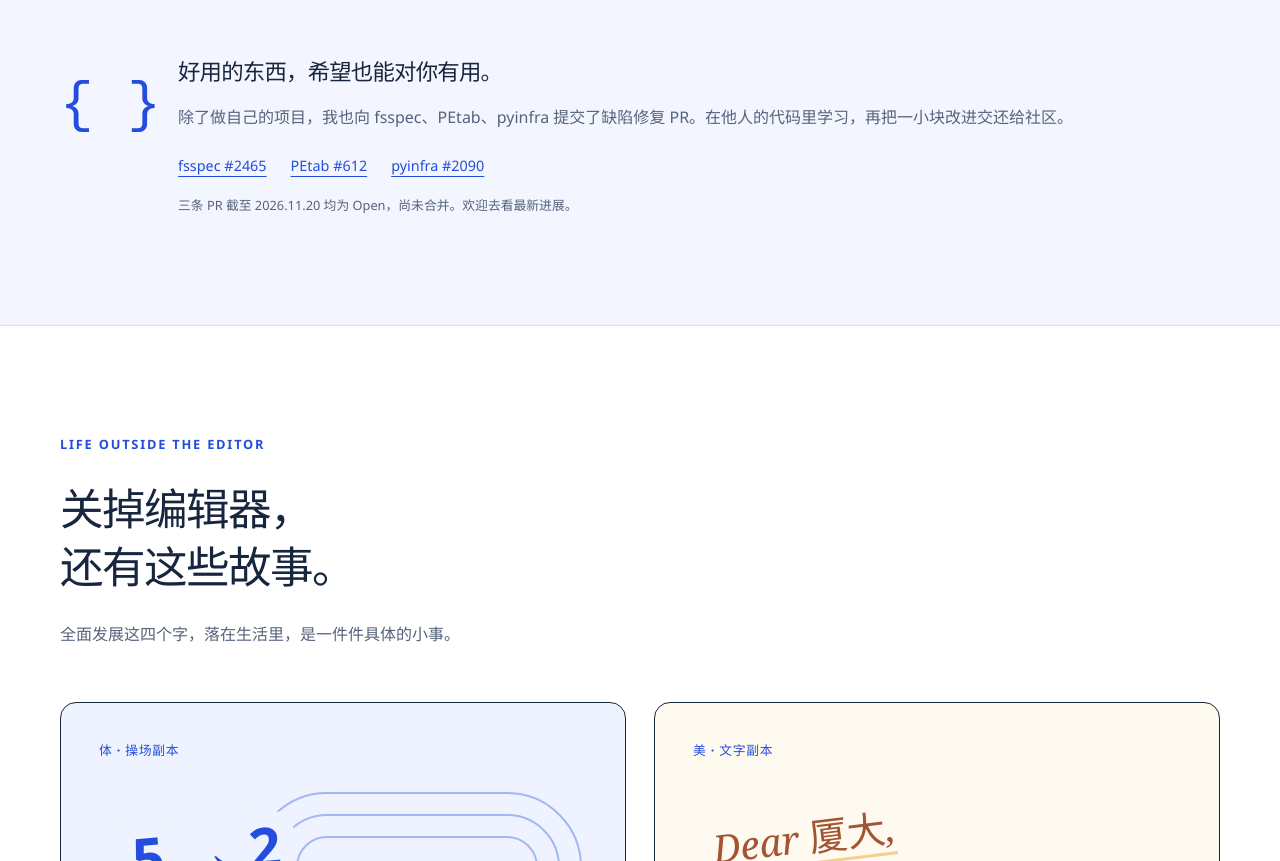
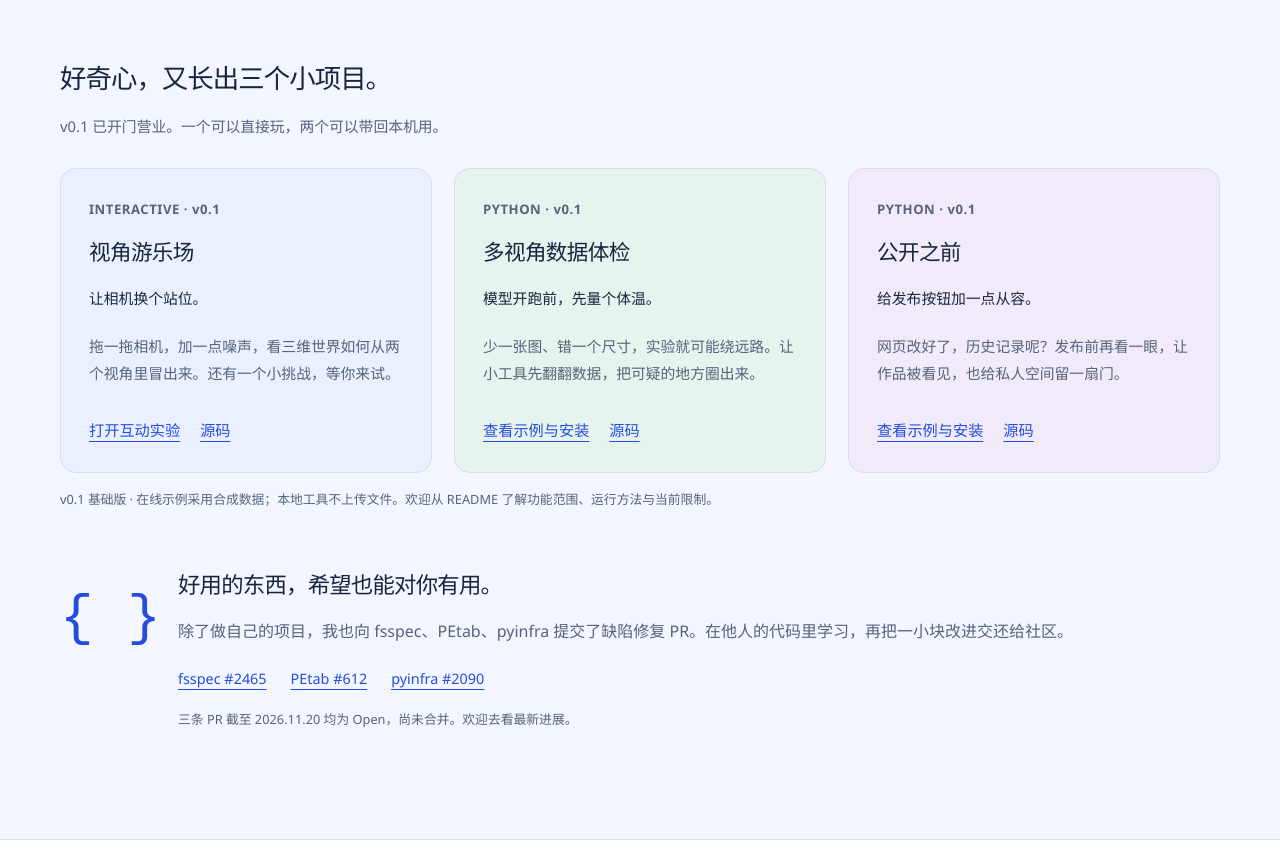
Before and after one commit to ChenYueqi2024/chenyueqi2024.github.io, a plain HTML site: page life/index.html in a window 1280 px wide. Shown: the part 3099-3960 px from the top of the page. Drawn offline with Linux system fonts and the light colour scheme.

Commit message:
Add three v0.1 open-source projects to both homepage versions

```diff
--- a/life/index.html
+++ b/life/index.html
@@ -39,6 +39,7 @@
       <div class="section-heading"><p class="eyebrow">MADE WITH CURIOSITY</p><h2 id="playground-title">脑洞有了，<br>那就动手做一个。</h2><p>写代码的快乐之一：一个小麻烦，真的可以变成一个小工具。</p></div>
       <article class="life-project slidepatch-project"><div class="project-copy"><span class="project-tag">给 PPT 换件衣服</span><h3>SlidePatch</h3><p>内容写好了，模板又换了？<br>把文字、图片和原生图表搬进新模板，保留继续编辑的自由。</p><p class="muted">这两张图是实际 PowerPoint 导出，内容为合成测试样例。</p><a class="button dark" href="https://github.com/ChenYueqi2024/SlidePatch">去看看它怎么做</a></div><div class="compare-demo"><div class="compare-frame"><img id="compare-image" src="../assets/slidepatch-after.webp" width="1280" height="720" alt="迁移后：正文采用蓝色学院模板，文字保持可编辑" loading="lazy"></div><div class="compare-controls" role="group" aria-label="切换 SlidePatch 迁移对比" hidden><button data-compare="before" aria-pressed="false">换装前</button><button data-compare="after" aria-pressed="true">换装后</button></div><p class="fine-print">同一份内容，两种样子。</p></div></article>
       <div class="life-project-pair"><article class="life-project wenji-project"><div class="project-copy"><span class="project-tag">给“我好像懂了”加个验证</span><h3>问迹 · Wenji</h3><p>课上先留下“为什么”，课后把答案接回原文。再试着独立答一次，看看这回是不是真的说得清。</p><p class="muted">Android 课堂疑问溯源与复习助手。</p><a class="text-link" href="https://github.com/ChenYueqi2024/wenji">看看项目与 APK</a></div><img class="phone-preview" src="../assets/wenji-home.webp" width="360" height="640" alt="问迹 Android 应用的首页运行截图，包含模型入口与疑问记录" loading="lazy"></article><article class="life-project memory-project"><span class="project-tag">给新会话递一张小纸条</span><h3>dsh-memory</h3><div class="chat-demo" aria-label="项目功能示意"><p>我：这个项目用 pnpm。</p><span>换一个会话之后……</span><p>项目记忆：这条约定，我记着。</p></div><p>为 DeepSeek Harness 保存工作区约定、决策与偏好，让同一个项目的新会话接上上下文。</p><a class="text-link" href="https://chenyueqi2024.github.io/dsh-memory/">试读这张小纸条</a></article></div>
+      <div class="mini-projects" id="small-projects"><h3>好奇心，又长出三个小项目。</h3><p class="muted">v0.1 已开门营业。一个可以直接玩，两个可以带回本机用。</p><div class="mini-project-grid"><article class="mini-project"><span class="small-label">INTERACTIVE · v0.1</span><h4>视角游乐场</h4><p class="mini-project-subtitle">让相机换个站位。</p><p>拖一拖相机，加一点噪声，看三维世界如何从两个视角里冒出来。还有一个小挑战，等你来试。</p><div class="mini-project-links"><a class="text-link" href="https://chenyueqi2024.github.io/viewpoint-playground/">打开互动实验</a><a class="text-link" href="https://github.com/ChenYueqi2024/viewpoint-playground">源码</a></div></article><article class="mini-project"><span class="small-label">PYTHON · v0.1</span><h4>多视角数据体检</h4><p class="mini-project-subtitle">模型开跑前，先量个体温。</p><p>少一张图、错一个尺寸，实验就可能绕远路。让小工具先翻翻数据，把可疑的地方圈出来。</p><div class="mini-project-links"><a class="text-link" href="https://chenyueqi2024.github.io/multiview-check/">查看示例与安装</a><a class="text-link" href="https://github.com/ChenYueqi2024/multiview-check">源码</a></div></article><article class="mini-project"><span class="small-label">PYTHON · v0.1</span><h4>公开之前</h4><p class="mini-project-subtitle">给发布按钮加一点从容。</p><p>网页改好了，历史记录呢？发布前再看一眼，让作品被看见，也给私人空间留一扇门。</p><div class="mini-project-links"><a class="text-link" href="https://chenyueqi2024.github.io/before-public/">查看示例与安装</a><a class="text-link" href="https://github.com/ChenYueqi2024/before-public">源码</a></div></article></div><p class="fine-print">v0.1 基础版 · 在线示例采用合成数据；本地工具不上传文件。欢迎从 README 了解功能范围、运行方法与当前限制。</p></div>
       <div class="open-source-note"><span class="open-braces" aria-hidden="true">{ }</span><div><h3>好用的东西，希望也能对你有用。</h3><p>除了做自己的项目，我也向 fsspec、PEtab、pyinfra 提交了缺陷修复 PR。在他人的代码里学习，再把一小块改进交还给社区。</p><div class="inline-links"><a href="https://github.com/fsspec/filesystem_spec/pull/2465">fsspec #2465</a><a href="https://github.com/PEtab-dev/libpetab-python/pull/612">PEtab #612</a><a href="https://github.com/pyinfra-dev/pyinfra/pull/2090">pyinfra #2090</a></div><p class="fine-print">三条 PR 截至 2026.11.20 均为 Open，尚未合并。欢迎去看最新进展。</p></div></div>
     </div></section>
     <section class="section-wrap section-space" id="stories" aria-labelledby="stories-title"><div class="section-heading"><p class="eyebrow">LIFE OUTSIDE THE EDITOR</p><h2 id="stories-title">关掉编辑器，<br>还有这些故事。</h2><p>全面发展这四个字，落在生活里，是一件件具体的小事。</p></div>
--- a/styles.css
+++ b/styles.css
@@ -101,6 +101,18 @@ hr{height:1px;border:0;background:var(--line);margin:32px 0}
 .project-pair{display:grid;grid-template-columns:1fr 1fr;gap:48px;margin-top:48px}
 .compact-project{padding-top:28px;border-top:1px solid #cad6e2}
 .compact-project>p:not(.project-subtitle){color:var(--muted)}
+.mini-projects{margin-top:64px}
+.mini-projects>h3{font-size:1.65rem}
+.mini-project-grid{display:grid;grid-template-columns:repeat(3,minmax(0,1fr));gap:22px;margin-top:28px}
+.mini-project{display:flex;flex-direction:column;padding:28px;background:var(--paper);border:1px solid var(--line);border-radius:var(--radius)}
+.mini-project h4{font-size:1.35rem;line-height:1.4;margin:0 0 18px;letter-spacing:-.03em}
+.mini-project>p{font-size:.925rem;color:var(--muted)}
+.mini-project-links{display:flex;gap:20px;flex-wrap:wrap;margin-top:auto;padding-top:8px}
+.life .mini-project:nth-child(1){background:#eaf0ff}
+.life .mini-project:nth-child(2){background:#e7f3ed}
+.life .mini-project:nth-child(3){background:#f1eaf8}
+.life .mini-project .mini-project-subtitle{font-weight:650;color:var(--ink)}
+@media(max-width:900px){.mini-project-grid{grid-template-columns:1fr}.mini-projects{margin-top:44px}}
 .contributions{margin-top:64px;padding-top:40px;border-top:1px solid #cad6e2}
 .contributions>p{color:var(--muted)}
 .pr-list{list-style:none;margin:24px 0 0;padding:0}
```
Also changed, not shown: academic/index.html (+1 -0 lines), 1 other file.
